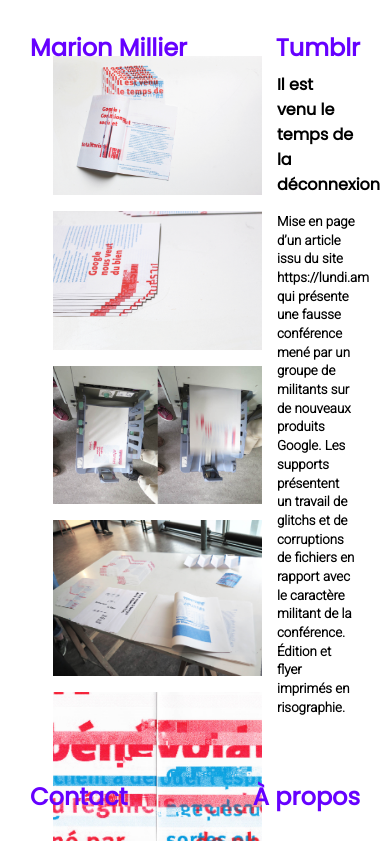
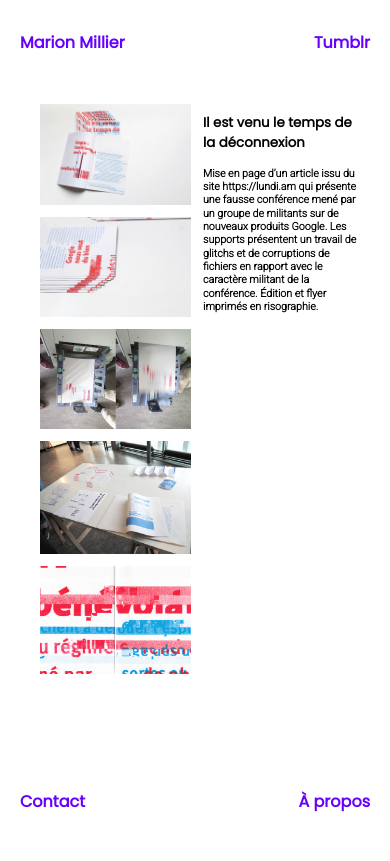
Before and after one commit to marmillier/marionmillier.github.io, a plain HTML site: page workshop.html in a window 390 px wide. Drawn offline with Linux system fonts and the light colour scheme.

Commit message:
Premier Responsive

```diff
--- a/style.css
+++ b/style.css
@@ -1,3 +1,5 @@
+
+
 .image_accueil {
   margin: 0;
   flex: 0 0 50%;
@@ -40,7 +42,7 @@
   max-width: 60%;
 }
 
-
+/*grille*/
 .ligne {
   display:flex;
   width: 100%;
@@ -83,6 +85,7 @@
   margin-left: calc(75% + 8px);
 }
 
+/*position des titres dans les coins*/
 .gauchehaut,
 .droitehaut,
 .gauchebas,
@@ -122,10 +125,96 @@
 a {
   color:#6600ff;
   text-decoration: none;
-  cursor: url(curseur.png), auto;
+  cursor: url(avatar2.png), auto;
 }
 
 img {
   max-width: 100%;
   height:auto;
 }
+
+@media screen and (max-width: 500px) {
+.grille {
+  margin-top: 100px;
+  width: 85%;
+	}
+
+  h2 {
+    font-size: 16px;
+  }
+
+  .ligne {
+    display:flex;
+    width: 100%;
+    flex-wrap: wrap;
+    margin-bottom: 8px;
+  }
+  .ligne figure {
+    margin-top: 4px;
+  }
+
+  .gauchehaut {
+    top: 30px;
+    left:20px;
+  }
+
+  .droitehaut {
+    right:20px;
+    top: 30px;
+  }
+
+  .gauchebas {
+    left:20px;
+    bottom:30px;
+  }
+
+  .droitebas {
+    right: 20px;
+    bottom:30px;
+  }
+
+  .decale-1, .decale-2, .decale-3 {
+    margin-left: 0;
+  }
+
+  .sm-demi, .sm-plein {
+    margin: 0 4px;
+  }
+
+  .sm-demi {
+    flex: 0 0 calc(50% - 8px);
+
+  }
+
+  .sm-plein {
+    flex: 0 0 calc(100% - 8px);
+  }
+
+  .sm-decale-2 {
+    margin-left: calc(50% + 4px);
+  }
+
+  .bloctexte{
+    left: calc(50% + 8px);
+    position: fixed;
+    max-width: 40%;
+  }
+
+  .texteprojet{
+    font-size: 10pt;
+  }
+
+  .texteprojet2{
+    font-family: 'Roboto', sans-serif;
+    font-size: 8pt;
+    line-height: 10pt;
+  }
+
+  .sm-textecontact{
+    margin-left: 9%;
+    margin-top: 100px;
+    font-family: 'Roboto', sans-serif;
+    font-size: 8pt;
+    max-width: 70%;
+  }
+}
--- a/workshop.html
+++ b/workshop.html
@@ -6,6 +6,8 @@
     <link href="https://fonts.googleapis.com/css?family=Poppins" rel="stylesheet">
     <meta charset="utf-8">
     <title>Marion Millier - Il venu le temps de la déconnexion</title>
+    <link rel="icon" type="image/png" href="avatar2.png" />
+    <meta name="viewport" content="width=device-width,initial-scale=1">
   </head>
   <body>
 
@@ -26,27 +28,27 @@
 
     <div class="grille">
       <div class="ligne">
-        <figure class="troisquart">
+        <figure class="troisquart sm-demi">
           <img src="photos/workshop/IMG_3906.jpg" alt="workshop">
         </figure>
       </div>
       <div class="ligne">
-        <figure class="troisquart">
+        <figure class="troisquart sm-demi">
           <img src="photos/workshop/IMG_3880.jpg" alt="workshop1">
         </figure>
       </div>
       <div class="ligne">
-        <figure class="troisquart">
+        <figure class="troisquart sm-demi">
           <img src="photos/workshop/montage.jpg" alt="workshop2">
         </figure>
       </div>
       <div class="ligne">
-        <figure class="troisquart">
+        <figure class="troisquart sm-demi">
           <img src="photos/workshop/IMG_0453.jpg" alt="workshop2">
         </figure>
       </div>
       <div class="ligne">
-        <figure class="troisquart">
+        <figure class="troisquart sm-demi">
           <img src="photos/workshop/doublepage.jpg" alt="workshop2">
         </figure>
       </div>
```
Also changed, not shown: a propos.html (+3 -1 lines), contact.html (+3 -1 lines), diffusion.html (+7 -5 lines), illustration.html (+7 -5 lines), index.html (+16 -15 lines), labo.html (+4 -2 lines), ps.html (+4 -2 lines), avatar2.png (added), motiflien.png (added), photos/diffusion/zoom.jpg.
